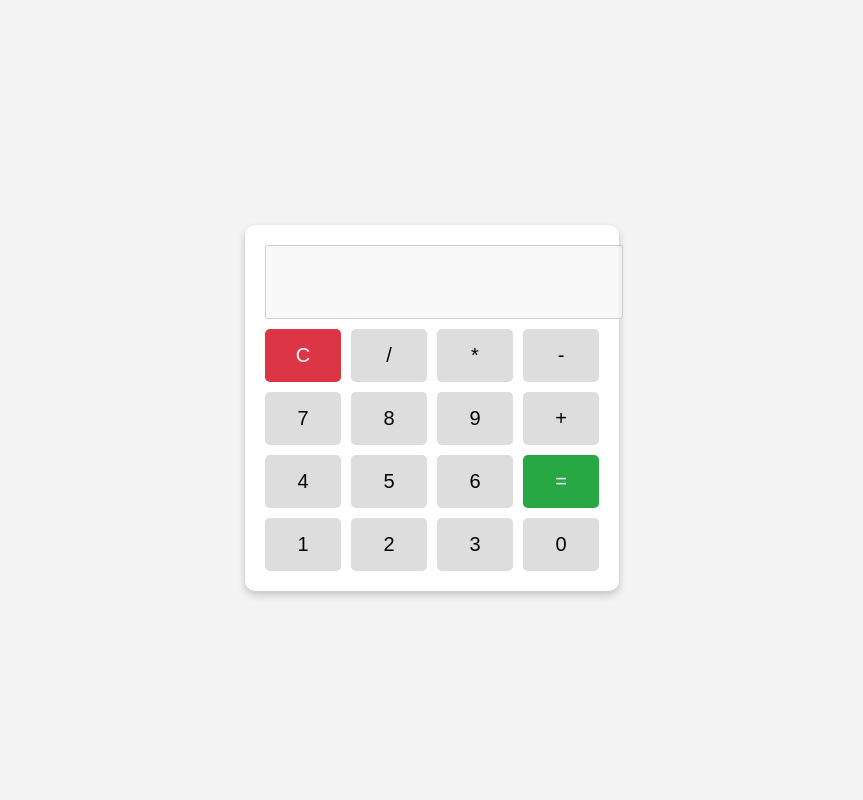
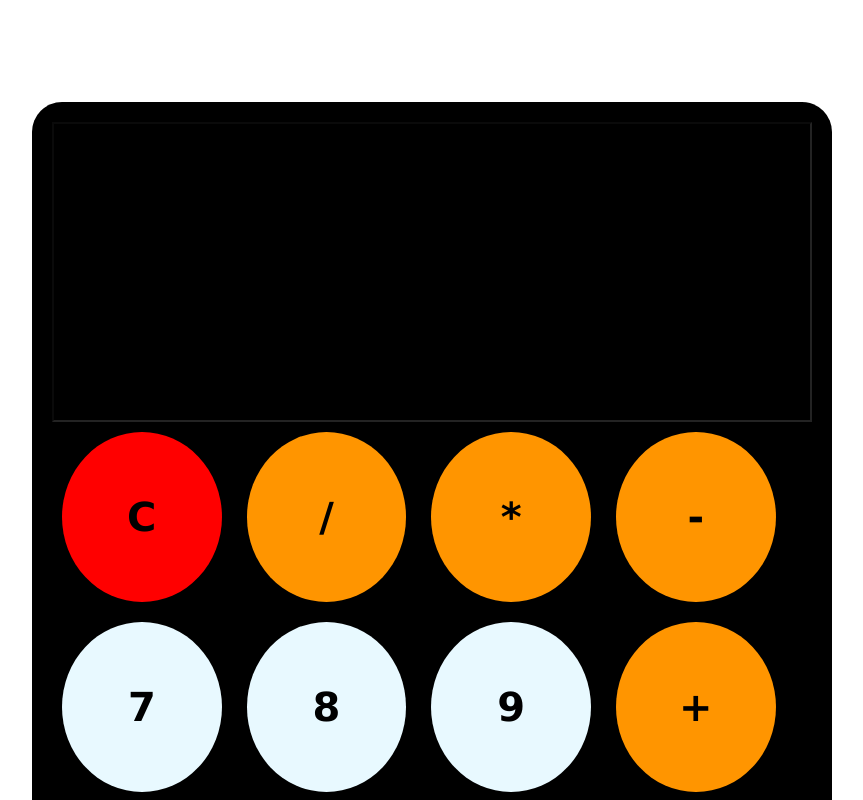
Before and after one commit to I-Am-Shimanto/Calculator-using-javascript, a plain HTML site: page index.html in a window 1280 px wide. Shown: the top 800 px of the page, without its empty margins (208-1071 px from the left). Drawn offline with Linux system fonts and the light colour scheme.

Commit message:
all fixes

```diff
--- /dev/null
+++ b/css/style.css
@@ -0,0 +1,59 @@
+*{
+    box-sizing: border-box;
+    font-family: Verdana, Geneva, Tahoma, sans-serif;
+}
+body{
+    display: flex;
+    justify-content: center;
+    margin-top: 8%;
+}
+.calculator{
+    width: 800px;
+    height: 1100px;
+    background-color: black;
+    border-radius: 30px;
+    overflow: hidden;
+    padding: 20px;
+}
+input{
+    width: 100%;
+    height: 300px;
+    background-color: transparent;
+    color: white;
+    text-align: right;
+    font-size: 60px;
+    padding-right: 30px;
+    cursor: text;
+}
+button{
+    width: 21%;
+    height: 170px;
+    color: white;
+    font-size: 40px;
+    border: none;
+    outline: none;
+    border-radius: 50%;
+    margin: 10px;
+    cursor: pointer;
+    background-color:#E8F9FF;
+    color: black;
+    font-weight: 600;
+    transition: ease-in-out .2s;
+}
+button:hover{
+    background-color: #344CB7;
+}
+.clear {
+    background-color: #ff0000;
+    color: black;
+    font-weight: 700;
+}
+.clear:hover{
+    background-color: #C30E59;
+}
+.plus , .minus , .multiply , .divided , .equal{
+    background-color: #FF9500;
+}
+.plus:hover , .minus:hover , .multiply:hover , .divided:hover , .equal:hover{
+    background-color: #8b5dff;
+}
--- a/index.html
+++ b/index.html
@@ -3,56 +3,8 @@
 <head>
     <meta charset="UTF-8">
     <meta name="viewport" content="width=device-width, initial-scale=1.0">
-    <title>Simple Calculator</title>
-    <style>
-        body {
-            display: flex;
-            justify-content: center;
-            align-items: center;
-            height: 100vh;
-            background-color: #f4f4f4;
-        }
-        .calculator {
-            background: #fff;
-            padding: 20px;
-            border-radius: 10px;
-            box-shadow: 0 4px 8px rgba(0, 0, 0, 0.2);
-            text-align: center;
-        }
-        input {
-            width: 100%;
-            height: 50px;
-            font-size: 24px;
-            text-align: right;
-            margin-bottom: 10px;
-            padding: 10px;
-        }
-        .buttons {
-            display: grid;
-            grid-template-columns: repeat(4, 1fr);
-            gap: 10px;
-        }
-        button {
-            padding: 15px;
-            font-size: 20px;
-            cursor: pointer;
-            border: none;
-            background: #ddd;
-            border-radius: 5px;
-        }
-        button.operator {
-            background: #f8a100;
-            color: white;
-        }
-        button.equal {
-            background: #28a745;
-            color: white;
-        }
-        button.clear {
-            background: #dc3545;
-            color: white;
-        }
-    </style>
+    <title>Calculator</title>
+    <link rel="stylesheet" href="css/style.css">
 </head>
 <body>
     <div class="calculator">
```
